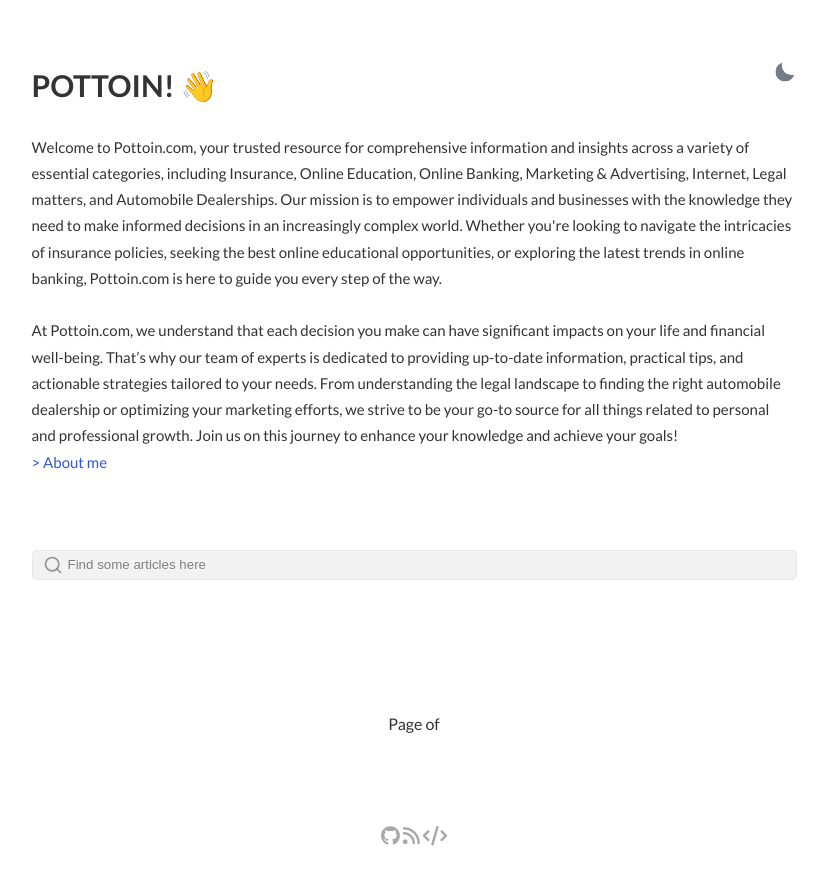
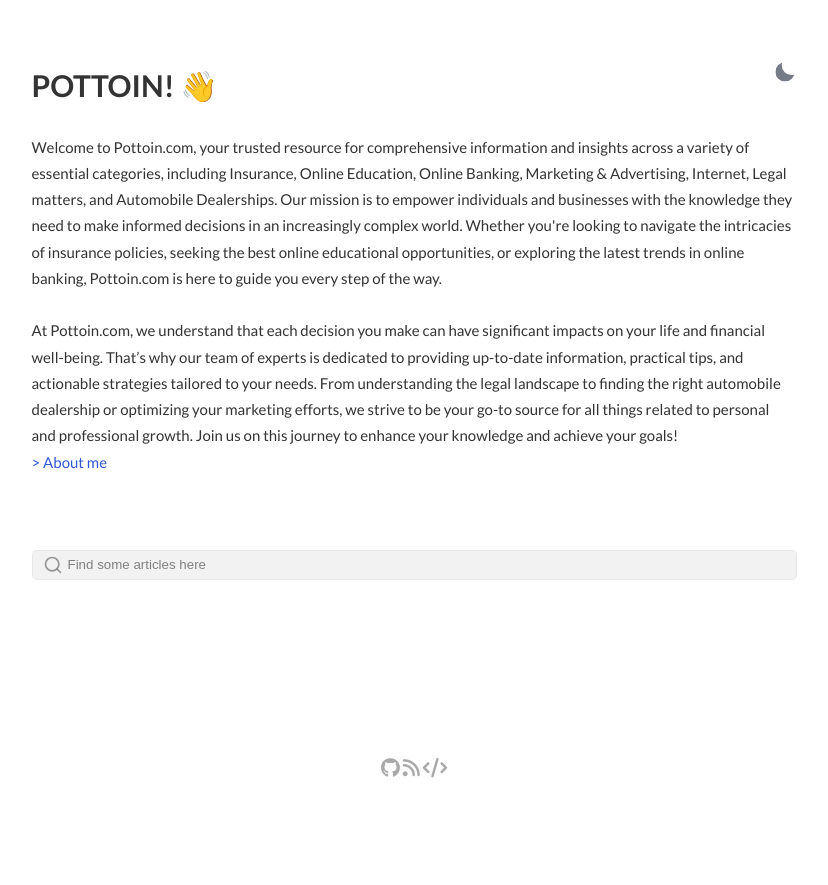
Before and after one commit to ZollaMaga/newsblog, a Jekyll site: the page built from index.html, in a window 1280 px wide. Shown: the top 885 px of the page, without its empty margins (226-1054 px from the left). Built offline with Jekyll 4.4.1, drawn with Linux system fonts in a browser that asks for light colours.

Commit message:
Update postbox.html

```diff
--- a/_includes/postbox.html
+++ b/_includes/postbox.html
@@ -35,19 +35,6 @@
 </div>
 {% endfor %}
 <!-- End Post Loop -->
-
-<!-- Pagination Navigation -->
-<nav class="pagination" role="pagination">
-    {% if paginator.previous_page %}
-        <a class="newer-posts" href="{{ paginator.previous_page_path | prepend: site.baseurl }}" title="Previous Page">&laquo; Newer</a>
-    {% endif %}
-
-    <span class="page-number">Page {{ paginator.page }} of {{ paginator.total_pages }}</span>
-
-    {% if paginator.next_page %}
-        <a class="older-posts" href="{{ paginator.next_page_path | prepend: site.baseurl }}" title="Next Page">Older &raquo;</a>
-    {% endif %}
-</nav>
 
 
 <style>
```
